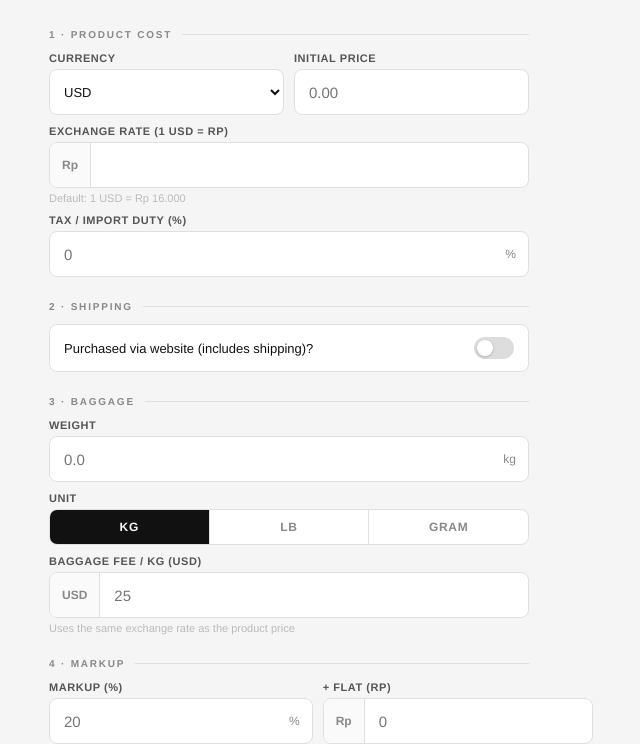
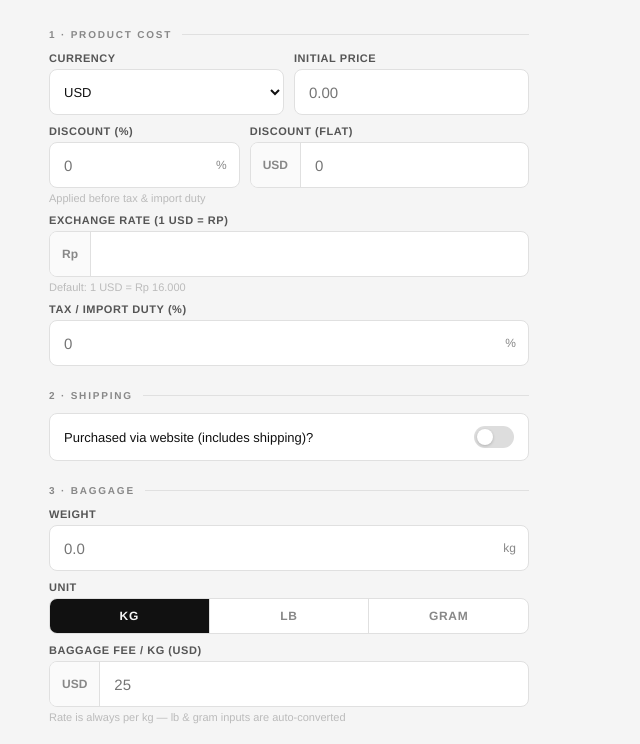
Before and after one commit to muhkev/jualan-dadakan-calculator, a plain HTML site: page index.html in a window 1280 px wide. Shown: the part 95-839 px from the top of the page, without its empty margins (351-991 px from the left). Drawn offline with Linux system fonts and the light colour scheme.

Commit message:
Add files via upload

```diff
--- a/index.html
+++ b/index.html
@@ -448,22 +448,39 @@
       <div class="field">
         <label>Initial Price</label>
         <div class="input-group">
-          <input type="number" id="initial_price" placeholder="0.00" min="0" step="0.01" oninput="calculate()">
+          <input type="number" inputmode="decimal" id="initial_price" placeholder="0.00" min="0" step="0.01" oninput="calculate()">
         </div>
       </div>
     </div>
+    <div class="two-col">
+      <div class="field">
+        <label>Discount (%)</label>
+        <div class="input-group">
+          <input type="number" inputmode="decimal" id="discount_pct" placeholder="0" min="0" max="100" step="0.1" oninput="calculate()">
+          <div class="suf">%</div>
+        </div>
+      </div>
+      <div class="field">
+        <label>Discount (flat)</label>
+        <div class="input-group">
+          <div class="pre" id="disc_pre">USD</div>
+          <input type="number" inputmode="decimal" id="discount_flat" placeholder="0" min="0" step="0.01" oninput="calculate()">
+        </div>
+      </div>
+    </div>
+    <p class="hint" style="margin-top:-6px;margin-bottom:10px;">Applied before tax &amp; import duty</p>
     <div class="field">
       <label>Exchange Rate (1 <span id="cur_label">USD</span> = Rp)</label>
       <div class="input-group">
         <div class="pre">Rp</div>
-        <input type="number" id="exchange_rate" placeholder="" min="1" oninput="calculate()">
+        <input type="number" inputmode="decimal" id="exchange_rate" placeholder="" min="1" oninput="calculate()">
       </div>
       <p class="hint" id="rate_hint">Default: 1 USD = Rp 16,000</p>
     </div>
     <div class="field">
       <label>Tax / Import Duty (%)</label>
       <div class="input-group">
-        <input type="number" id="tax" placeholder="0" min="0" max="100" step="0.1" oninput="calculate()">
+        <input type="number" inputmode="decimal" id="tax" placeholder="0" min="0" max="100" step="0.1" oninput="calculate()">
         <div class="suf">%</div>
       </div>
     </div>
@@ -484,7 +501,7 @@
         <label>Shipping Cost (<span id="ship_cur_label">USD</span>)</label>
         <div class="input-group">
           <div class="pre" id="ship_pre">USD</div>
-          <input type="number" id="shipping_cost" placeholder="0.00" min="0" step="0.01" oninput="calculate()">
+          <input type="number" inputmode="decimal" id="shipping_cost" placeholder="0.00" min="0" step="0.01" oninput="calculate()">
         </div>
         <p class="hint">Uses the same exchange rate as the product price</p>
       </div>
@@ -497,7 +514,7 @@
     <div class="field">
       <label>Weight</label>
       <div class="input-group">
-        <input type="number" id="weight" placeholder="0.0" min="0" step="0.1" oninput="calculate()">
+        <input type="number" inputmode="decimal" id="weight" placeholder="0.0" min="0" step="0.1" oninput="calculate()">
         <div class="suf" id="weight_suf">kg</div>
       </div>
     </div>
@@ -510,23 +527,22 @@
       </div>
     </div>
     <div class="field">
-      <label>Baggage Fee / <span id="fee_unit_label">kg</span> (<span id="bag_cur_label">USD</span>)</label>
+      <label>Baggage Fee / kg (<span id="bag_cur_label">USD</span>)</label>
       <div class="input-group">
         <div class="pre" id="bag_pre">USD</div>
-        <input type="number" id="baggage_fee" placeholder="25" min="0" oninput="calculate()">
+        <input type="number" inputmode="decimal" id="baggage_fee" placeholder="25" min="0" oninput="calculate()">
       </div>
-      <p class="hint">Uses the same exchange rate as the product price</p>
+      <p class="hint">Rate is always per kg — lb &amp; gram inputs are auto-converted</p>
     </div>
   </div>
 
-  <!-- 4. Markup -->
   <div class="section">
     <div class="section-title">4 · Markup</div>
     <div class="two-col">
       <div class="field">
         <label>Markup (%)</label>
         <div class="input-group">
-          <input type="number" id="markup_pct" placeholder="20" min="0" oninput="calculate()">
+          <input type="number" inputmode="decimal" id="markup_pct" placeholder="20" min="0" oninput="calculate()">
           <div class="suf">%</div>
         </div>
       </div>
@@ -534,7 +550,7 @@
         <label>+ Flat (Rp)</label>
         <div class="input-group">
           <div class="pre">Rp</div>
-          <input type="number" id="markup_flat" placeholder="0" min="0" oninput="calculate()">
+          <input type="number" inputmode="decimal" id="markup_flat" placeholder="0" min="0" oninput="calculate()">
         </div>
       </div>
     </div>
@@ -548,6 +564,14 @@
         <div class="b-row">
           <span class="b-key">Initial Price</span>
           <span class="b-val zero" id="r_initial">—</span>
+        </div>
+        <div class="b-row">
+          <span class="b-key">Discount</span>
+          <span class="b-val zero" id="r_discount">—</span>
+        </div>
+        <div class="b-row">
+          <span class="b-key">Price after Discount</span>
+          <span class="b-val zero" id="r_after_discount">—</span>
         </div>
         <div class="b-row">
           <span class="b-key">Tax</span>
@@ -617,7 +641,6 @@
     document.querySelectorAll('.unit-tab').forEach(b => b.classList.remove('active'));
     btn.classList.add('active');
     el('weight_suf').textContent = unit;
-    el('fee_unit_label').textContent = unit;
     calculate();
   }
 
@@ -628,6 +651,7 @@
     el('ship_cur_label').textContent = cur;
     el('bag_pre').textContent = cur;
     el('bag_cur_label').textContent = cur;
+    el('disc_pre').textContent = cur;
     const def = defaultRates[cur] || 1;
     el('rate_hint').textContent = cur === 'IDR'
       ? 'No exchange rate needed for IDR'
@@ -650,23 +674,31 @@
     const cur = el('price_cur').value;
     const rate = cur === 'IDR' ? 1 : (n('exchange_rate') || defaultRates[cur] || 1);
 
-    const initialIDR  = n('initial_price') * rate;
-    const taxIDR      = initialIDR * (n('tax') / 100);
+    const initialIDR    = n('initial_price') * rate;
+    const discPct       = n('discount_pct');
+    const discFlat      = n('discount_flat') * rate;
+    const discountIDR   = (initialIDR * (discPct / 100)) + discFlat;
+    const afterDiscount = Math.max(0, initialIDR - discountIDR);
+    const taxIDR        = afterDiscount * (n('tax') / 100);
     const shippingIDR = el('has_shipping').checked ? n('shipping_cost') * rate : 0;
     const weightKg    = toKg(n('weight'));
     const baggageIDR  = n('baggage_fee') * rate * weightKg;
-    const subtotal    = initialIDR + taxIDR + shippingIDR + baggageIDR;
+    const subtotal    = afterDiscount + taxIDR + shippingIDR + baggageIDR;
     const markupIDR   = (subtotal * (n('markup_pct') / 100)) + n('markup_flat');
     const total       = subtotal + markupIDR;
     lastTotal = total;
 
     setVal('r_initial', initialIDR > 0 ? rp(initialIDR) : '—', initialIDR === 0);
+    setVal('r_discount', discountIDR > 0
+      ? '- ' + rp(discountIDR) + (discPct > 0 ? ' (' + discPct + '%)' : '')
+      : '—', discountIDR === 0);
+    setVal('r_after_discount', discountIDR > 0 ? rp(afterDiscount) : '—', discountIDR === 0);
     setVal('r_tax', taxIDR > 0 ? rp(taxIDR) + ' (' + n('tax') + '%)' : '—', taxIDR === 0);
     setVal('r_shipping',
       el('has_shipping').checked ? (shippingIDR > 0 ? rp(shippingIDR) : 'Rp 0') : '—',
       !el('has_shipping').checked || shippingIDR === 0);
     setVal('r_baggage', baggageIDR > 0
-      ? rp(baggageIDR) + ' (' + n('weight') + ' ' + weightUnit + ')'
+      ? rp(baggageIDR) + ' (' + n('weight') + ' ' + weightUnit + (weightUnit !== 'kg' ? ' = ' + weightKg.toFixed(3) + ' kg' : '') + ')'
       : '—', baggageIDR === 0);
     setVal('r_markup', markupIDR > 0 ? rp(markupIDR) : '—', markupIDR === 0);
 
@@ -692,11 +724,11 @@
   }
 
   function resetAll() {
-    ['initial_price','exchange_rate','tax','shipping_cost','weight','baggage_fee','markup_pct','markup_flat']
+    ['initial_price','discount_pct','discount_flat','exchange_rate','tax','shipping_cost','weight','baggage_fee','markup_pct','markup_flat']
       .forEach(id => el(id).value = '');
     el('has_shipping').checked = false;
     el('shipping_wrap').style.display = 'none';
-    ['r_initial','r_tax','r_shipping','r_baggage','r_markup'].forEach(id => setVal(id, '—', true));
+    ['r_initial','r_discount','r_after_discount','r_tax','r_shipping','r_baggage','r_markup'].forEach(id => setVal(id, '—', true));
     el('r_total').textContent = 'Rp —';
     el('r_sell').textContent  = 'Rp —';
     el('sell_note').textContent = 'Includes all costs';
```
